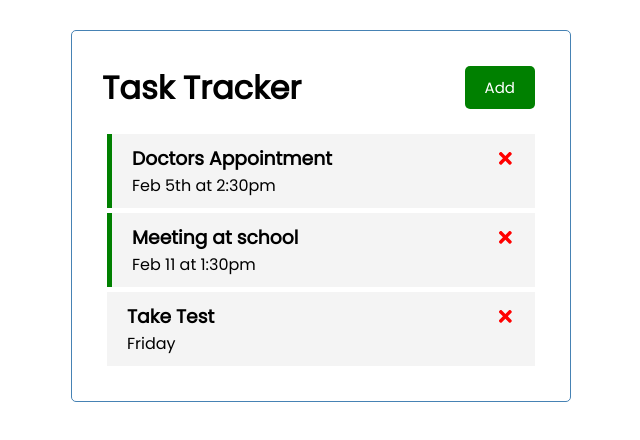
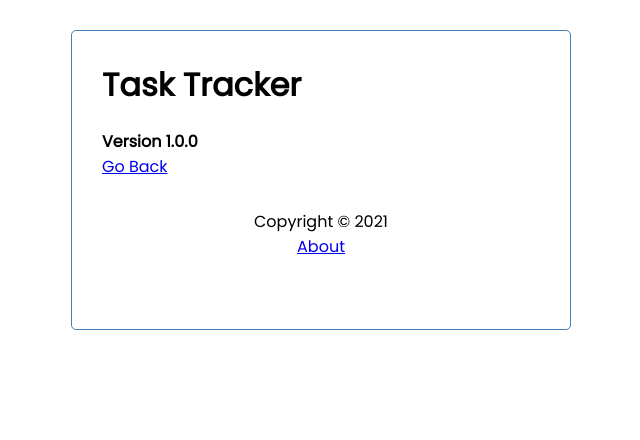
Before and after one commit to irinatu17/react-task-tracker, a React (Create React App) app: page /about in a window 1280 px wide. Shown: the top 440 px of the page, without its empty margins (319-959 px from the left). Built offline with nearby package versions, Linux system fonts and the light colour scheme; data requests are answered from the project's data file.

Commit message:
Routing implemented, about and footer components added

```diff
--- a/package.json
+++ b/package.json
@@ -10,6 +10,7 @@
     "react": "^17.0.2",
     "react-dom": "^17.0.2",
     "react-icons": "^4.2.0",
+    "react-router-dom": "^5.2.0",
     "react-scripts": "4.0.3",
     "web-vitals": "^1.0.1"
   },
--- a/src/App.js
+++ b/src/App.js
@@ -1,7 +1,10 @@
 import { useState, useEffect } from 'react'
+import { BrowserRouter as Router, Route } from 'react-router-dom'
 import Header from './components/Header'
 import Tasks from './components/Tasks'
 import AddTask from './components/AddTask'
+import Footer from './components/Footer'
+import About from './components/About'
 
 const App = () => {
   const [showAddTask, setShowAddTask] = useState(false)
@@ -86,14 +89,22 @@
     )
   }
   return (
+    <Router>
       <div className="container">
       <Header onAdd={() => setShowAddTask(!showAddTask)} showAdd={showAddTask}/>
+          <Route path='/' exact render={(props) => (
+            <>
             {showAddTask && <AddTask onAdd={addTask}/>}
             { tasks.length > 0 ?
                 (<Tasks tasks={tasks} onDelete={deleteTask} onToggle={toggleReminder}/>)
                 : ("No Tasks to Show")
               }
+            </>
+          )} />
+          <Route path='/about' component={About}/>
+          <Footer/>
       </div>
+    </Router>
   );
 }
 
--- /dev/null
+++ b/src/components/About.js
@@ -0,0 +1,12 @@
+import { Link } from 'react-router-dom'
+
+const About = () => {
+    return (
+        <div>
+            <h4>Version 1.0.0</h4>
+            <Link to='/'>Go Back</Link>
+        </div>
+    )
+}
+
+export default About
--- /dev/null
+++ b/src/components/Footer.js
@@ -0,0 +1,12 @@
+import { Link } from 'react-router-dom'
+
+const Footer = () => {
+    return (
+        <footer>
+            <p>Copyright &copy; 2021</p>
+            <Link to='/about'>About</Link>
+        </footer>
+    )
+}
+
+export default Footer
--- a/src/components/Header.js
+++ b/src/components/Header.js
@@ -1,16 +1,17 @@
 import PropTypes from 'prop-types'
+import { useLocation } from 'react-router-dom'
 import Button from './Button'
 
 
 const Header = ({ title, onAdd, showAdd }) => {
-
+    const location = useLocation()
 
     return (
         <header className="header">
             <h1>{title}</h1>
-            <Button color={showAdd ? "red" : "green"}
+            {location.pathname === '/' && (<Button color={showAdd ? "red" : "green"}
                     text={showAdd ? "Close" : "Add"}
-                    onClick={onAdd} />
+                    onClick={onAdd} />)}
         </header>
     )
 }
```
Also changed, not shown: 1 other file (tests, documents, lock files or other folders). Lines whose indentation alone changed are shown as unchanged.
